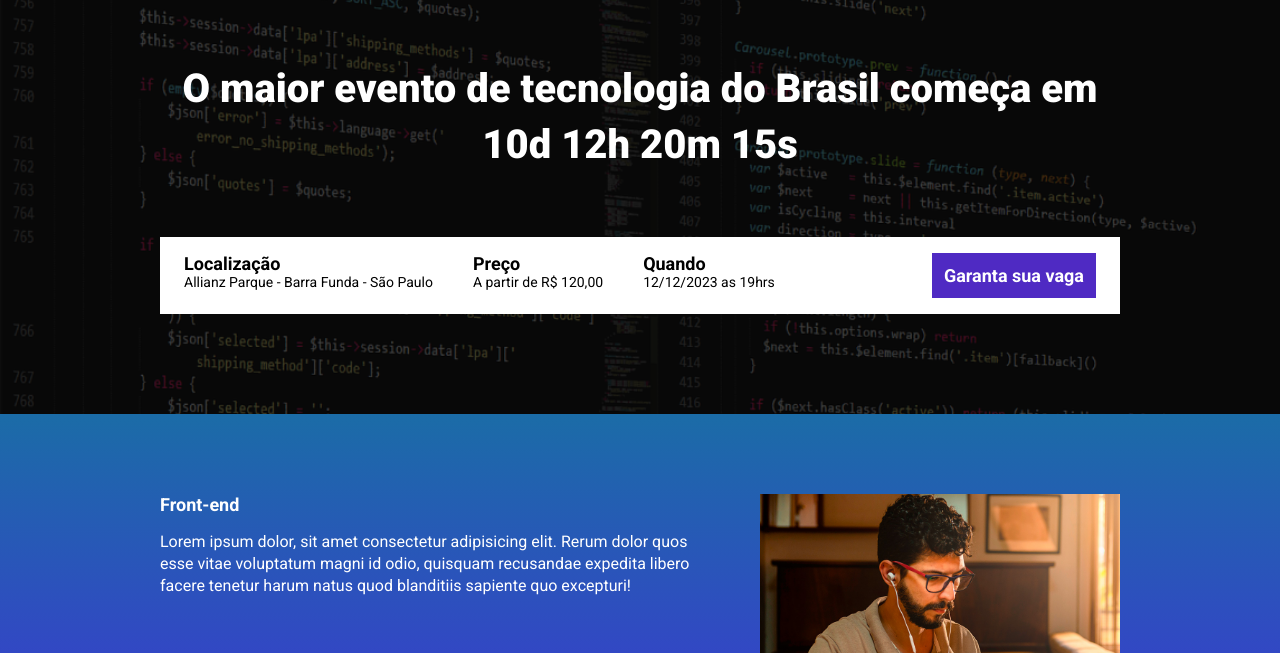
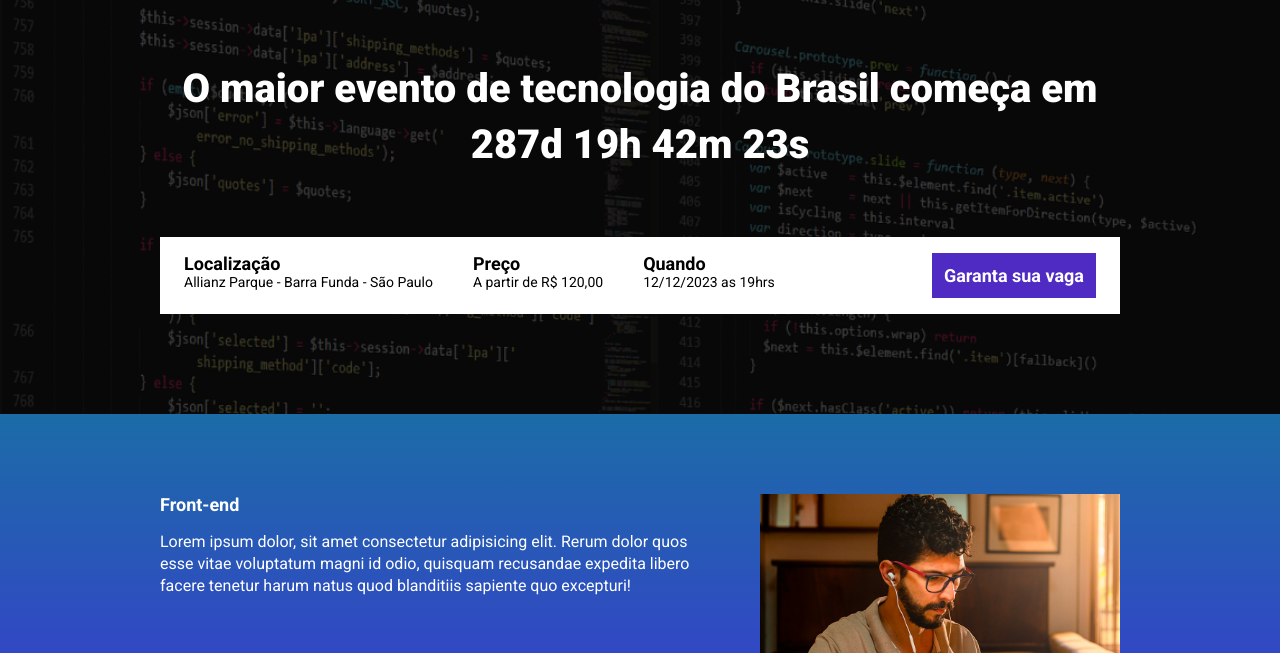
Before and after one commit to neris99/ebac_tech_talks, a website built with Parcel: page src/index.html in a window 1280 px wide. Shown: the part 147-800 px from the top of the page. Built offline with nearby package versions, Linux system fonts and the light colour scheme.

Commit message:
criando a contagem regressiva

```diff
--- a/package.json
+++ b/package.json
@@ -1,10 +1,9 @@
 {
   "name": "ebac_talks",
   "version": "1.0.0",
-  "description": "",
-  "main": "index.js",
   "scripts": {
     "dev": "parcel src/index.html src/styles/main.scss src/scripts/main.js",
+    "build": "parcel build src/index.html",
     "test": "echo \"Error: no test specified\" && exit 1"
   },
   "keywords": [],
@@ -14,5 +13,6 @@
     "@parcel/transformer-sass": "^2.8.3",
     "parcel": "^2.8.3",
     "sharp": "^0.31.3"
-  }
+  },
+  "description": ""
 }
--- a/src/index.html
+++ b/src/index.html
@@ -16,7 +16,7 @@
         <div class="container">
             <img class="hero__logo" src="./images/ebac_logo.svg" alt="EBAC">
             <p class="hero__text">
-                O maior evento de tecnologia do Brasil começa em 10d 12h 20m 15s
+                O maior evento de tecnologia do Brasil começa em <span id="contador"></span>
             </p>
             <div class="infos-bar">
                 <ul class="infos-bar__infos">
--- a/src/scripts/main.js
+++ b/src/scripts/main.js
@@ -1 +1,33 @@
 AOS.init();
+
+const DataDoEvento = new Date("Dec 12, 2023 19:00:00");
+const timeStampDoEvento = DataDoEvento.getTime();
+
+const contaAsHoras = setInterval(function(){
+    const agora = new Date();
+    const timeStampAtual = agora.getTime();
+
+    const distanciaAteOEvento = timeStampDoEvento - timeStampAtual;
+
+    const diasEmMs = 1000 *60 *60 *24;
+    const horasEmMs = 1000 * 60 * 60;
+    const minutoEmMs = 1000 * 60;
+
+    const diasAteOEvento = Math.floor(distanciaAteOEvento / diasEmMs);
+    const horasAteOEvento = Math.floor((distanciaAteOEvento % diasEmMs) / horasEmMs);
+    const minutosAteOEvento = Math.floor((distanciaAteOEvento % horasEmMs) / minutoEmMs);
+    const segundosAteOEvento = Math.floor((distanciaAteOEvento % minutoEmMs) / 1000);
+/*
+    console.log(diasAteOEvento);
+    console.log(horasAteOEvento);
+    console.log(minutosAteOEvento);
+    console.log(segundosAteOEvento);
+*/
+
+    document.getElementById('contador').innerHTML = `${diasAteOEvento}d ${horasAteOEvento}h ${minutosAteOEvento}m ${segundosAteOEvento}s`
+
+    if(distanciaAteOEvento < 0){
+        clearInterval(contaAsHoras);
+        document.getElementById('contador').innerHTML = 'Evento Expirado'
+    }
+}, 1000);
```
